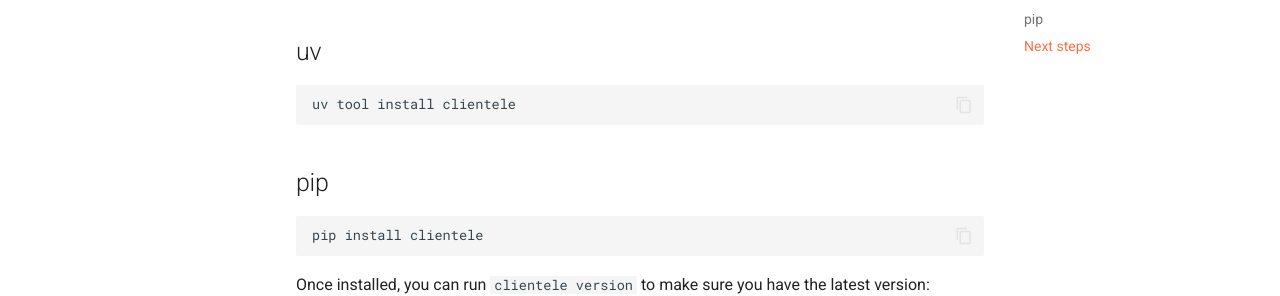
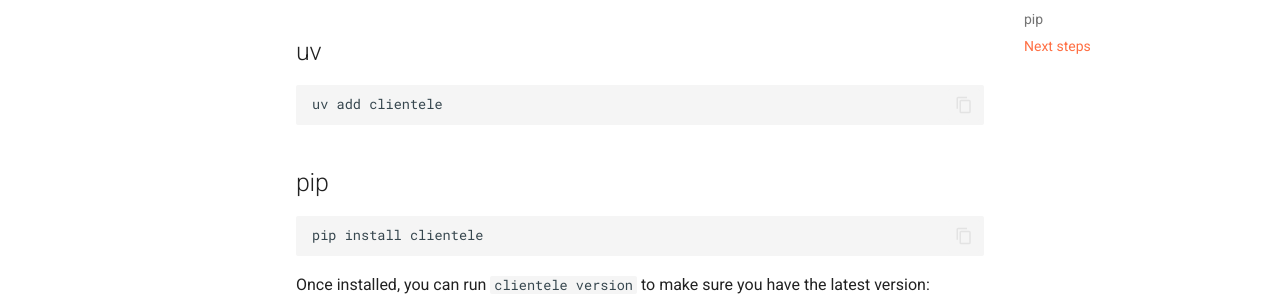
Before and after one commit to phalt/clientele, an MkDocs documentation site: the page built from docs/install.md, in a window 1280 px wide and 944 px high. Shown: the part 194-490 px from the top of the window. Built offline with MkDocs 1.6.1 and Material for MkDocs 9.7.7, drawn with Linux system fonts in a browser that asks for light colours; comment, search, counter and statistics services are not loaded.

Commit message:
Update install.md

````diff
--- a/docs/install.md
+++ b/docs/install.md
@@ -3,7 +3,7 @@
 ## uv
 
 ```sh
-uv tool install clientele
+uv add clientele
 ```
 
 ## pip
````
